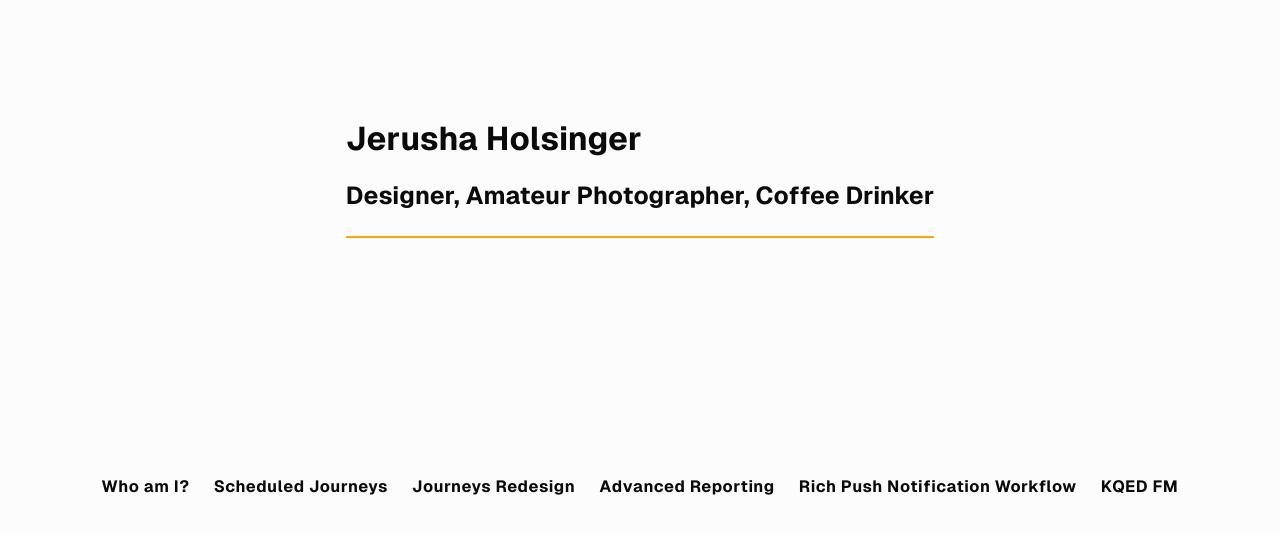
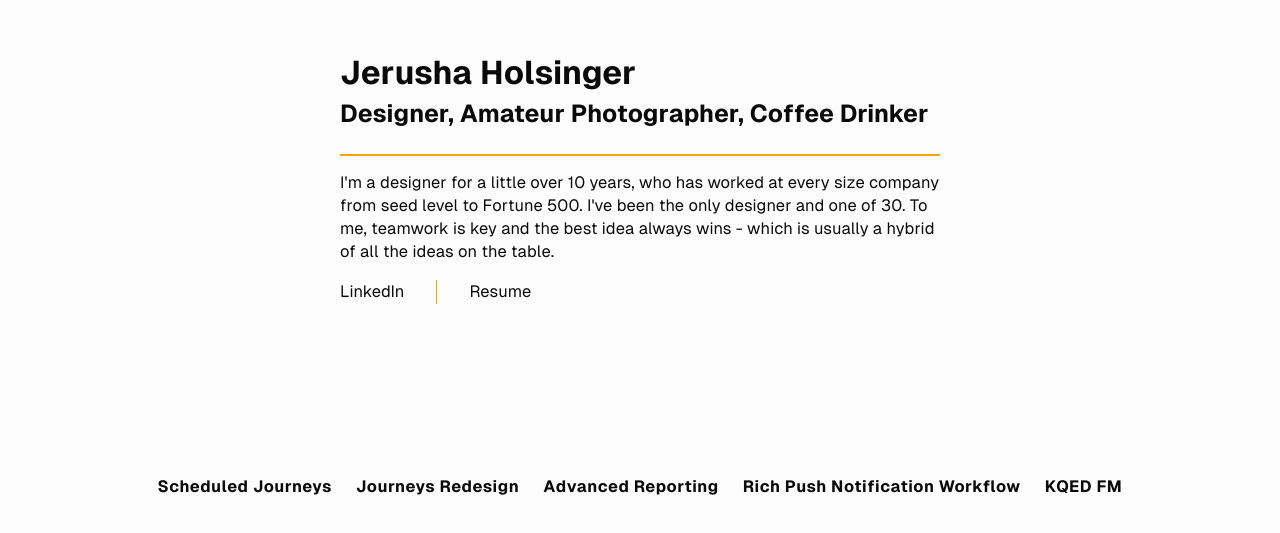
Before and after one commit to bonzaipenguin/bonzaipenguin.github.io, a Next.js app: page / in a window 1280 px wide. Shown: the part 223-756 px from the top of the page. Built offline with nearby package versions, Linux system fonts and the light colour scheme.

Commit message:
Tons of edits to nav, home, and added resume

```diff
--- a/app/advanced-reporting/page.js
+++ b/app/advanced-reporting/page.js
@@ -20,8 +20,7 @@ export default function Home() {
         </p>
       </main>
       <footer className={styles.footer}>
-        <Link href="/">Home</Link>
-        <Link href="/about-me">Who am I?</Link>
+        <Link href="/">Jerusha Holsinger</Link>
         <Link href="/scheduled-journeys">Scheduled Journeys</Link>
         <Link href="/journeys-redesign">Journeys Redesign</Link>
         <Link href="/push-notification">Rich Push Notification Workflow</Link>
--- a/app/journeys-redesign/page.js
+++ b/app/journeys-redesign/page.js
@@ -21,8 +21,7 @@ export default function Home() {
 
       </main>
       <footer className={styles.footer}>
-        <Link href="/">Home</Link>
-        <Link href="/about-me">Who am I?</Link>
+        <Link href="/">Jerusha Holsinger</Link>
         <Link href="/scheduled-journeys">Scheduled Journeys</Link>
         <Link href="/advanced-reporting">Advanced Reporting</Link>
         <Link href="/push-notification">Rich Push Notification Workflow</Link>
--- a/app/kqed-fm/page.js
+++ b/app/kqed-fm/page.js
@@ -20,8 +20,7 @@ export default function Home() {
         </p>
       </main>
       <footer className={styles.footer}>
-        <Link href="/">Home</Link>
-        <Link href="/about-me">Who am I?</Link>
+        <Link href="/">Jerusha Holsinger</Link>
         <Link href="/scheduled-journeys">Scheduled Journeys</Link>
         <Link href="/journeys-redesign">Journeys Redesign</Link>
         <Link href="/advanced-reporting">Advanced Reporting</Link>
--- a/app/page.js
+++ b/app/page.js
@@ -6,11 +6,19 @@ export default function Home() {
   return (
     <div className={styles.page}>
       <main className={styles.main}>
+      <header className={styles.header}>
         <h1>Jerusha Holsinger</h1>
         <h2>Designer, Amateur Photographer, Coffee Drinker</h2>
+      </header>
+        <p>
+          I'm a designer for a little over 10 years, who has worked at every size company from seed level to Fortune 500. I've been the only designer and one of 30. To me, teamwork is key and the best idea always wins - which is usually a hybrid of all the ideas on the table.
+        </p>
+        <ul>
+          <li><a href="www.linkedin.com/in/jerushaholsinger">LinkedIn</a></li>
+          <li><Link href="/resume">Resume</Link></li>
+        </ul>
       </main>
       <footer className={styles.footer}>
-        <Link href="/about-me">Who am I?</Link>
         <Link href="/scheduled-journeys">Scheduled Journeys</Link>
         <Link href="/journeys-redesign">Journeys Redesign</Link>
         <Link href="/advanced-reporting">Advanced Reporting</Link>
--- a/app/page.module.css
+++ b/app/page.module.css
@@ -26,72 +26,37 @@
       --button-secondary-hover: #FFA500;
     }
   }
+  .header{
+    border-bottom: 2px solid #FFA500;
+    padding-bottom: 24px;
+  }
 
   .main {
-    border-bottom: 2px solid #FFA500;
     display: flex;
     flex-direction: column;
     gap: 16px;
     grid-row-start: 2;
-    padding-bottom: 24px;
+    width: 100%;
+    max-width: 600px;
   }
 
-  .main ol {
-    font-family: var(--font-geist-mono);
+  .main ul {
     padding-left: 0;
     margin: 0;
-    font-size: 14px;
     line-height: 24px;
-    letter-spacing: -0.01em;
     list-style-position: inside;
+    list-style: none;
+
   }
-
-  .main li:not(:last-of-type) {
-    margin-bottom: 8px;
+  .main li{
+    display: inline-block;
+    padding-left: 0;
+    padding-right: 32px;
+    border-right: 1px solid #FFA500;
   }
-
-  .main code {
-    font-family: inherit;
-    background: var(--gray-alpha-100);
-    padding: 2px 4px;
-    border-radius: 4px;
-    font-weight: 600;
-  }
-
-  .ctas {
-    display: flex;
-    gap: 16px;
-  }
-
-  .ctas a {
-    appearance: none;
-    border-radius: 128px;
-    height: 48px;
-    padding: 0 20px;
+  .main li:not(:first-of-type){
+    padding-left: 32px;
     border: none;
-    border: 1px solid transparent;
-    transition:
-      background 0.2s,
-      color 0.2s,
-      border-color 0.2s;
-    cursor: pointer;
-    display: flex;
-    align-items: center;
-    justify-content: center;
-    font-size: 16px;
-    line-height: 20px;
-    font-weight: 500;
-  }
-
-  a.primary {
-    background: var(--foreground);
-    color: var(--background);
-    gap: 8px;
-  }
-
-  a.secondary {
-    border-color: var(--gray-alpha-200);
-    min-width: 180px;
   }
 
   .footer {
@@ -141,24 +106,6 @@
       align-items: center;
     }
 
-    .main ol {
-      text-align: center;
-    }
-
-    .ctas {
-      flex-direction: column;
-    }
-
-    .ctas a {
-      font-size: 14px;
-      height: 40px;
-      padding: 0 16px;
-    }
-
-    a.secondary {
-      min-width: auto;
-    }
-
     .footer {
       flex-wrap: wrap;
       align-items: center;
--- a/app/push-notification/page.js
+++ b/app/push-notification/page.js
@@ -20,8 +20,7 @@ export default function Home() {
         </p>
       </main>
       <footer className={styles.footer}>
-        <Link href="/">Home</Link>
-        <Link href="/about-me">Who am I?</Link>
+        <Link href="/">Jerusha Holsinger</Link>
         <Link href="/scheduled-journeys">Scheduled Journeys</Link>
         <Link href="/journeys-redesign">Journeys Redesign</Link>
         <Link href="/advanced-reporting">Advanced Reporting</Link>
--- a/app/scheduled-journeys/page.js
+++ b/app/scheduled-journeys/page.js
@@ -20,8 +20,7 @@ export default function scheduledJourneys() {
         </p>
       </main>
       <footer className={styles.footer}>
-        <Link href="/">Home</Link>
-        <Link href="/about-me">Who am I?</Link>
+        <Link href="/">Jerusha Holsinger</Link>
         <Link href="/journeys-redesign">Journeys Redesign</Link>
         <Link href="/advanced-reporting">Advanced Reporting</Link>
         <Link href="/push-notification">Rich Push Notification Workflow</Link>
--- a/app/studies.module.css
+++ b/app/studies.module.css
@@ -43,7 +43,7 @@
   gap: 16px;
   padding-bottom: 32px;
   width:100%;
-  max-width:560px;
+  max-width:600px;
 }
 
 .main h1{
```
Also changed, not shown: app/about-me/page.js (deleted, +0 -32 lines), app/resume/page.js (added, +20 -0 lines), 1 other file (tests, documents, lock files or other folders).
